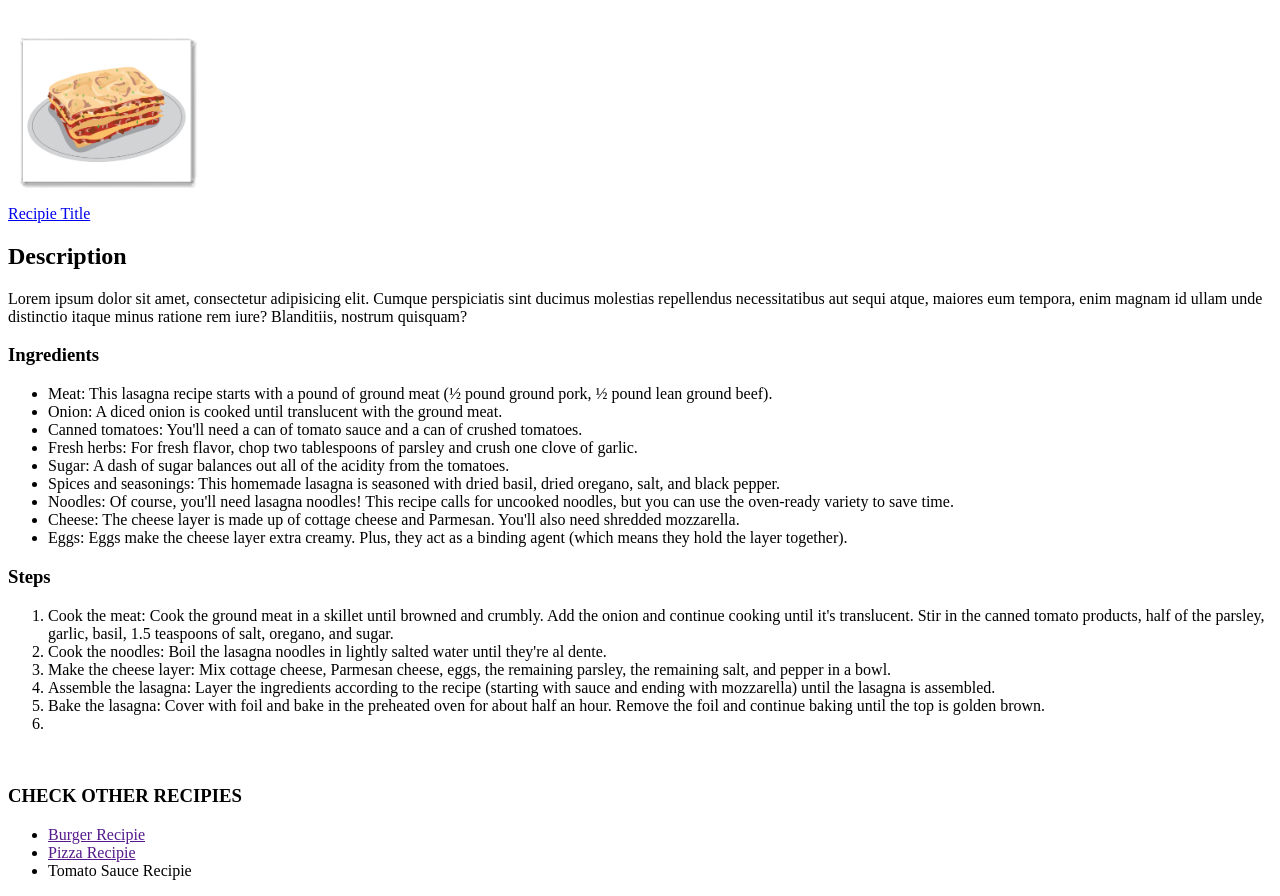
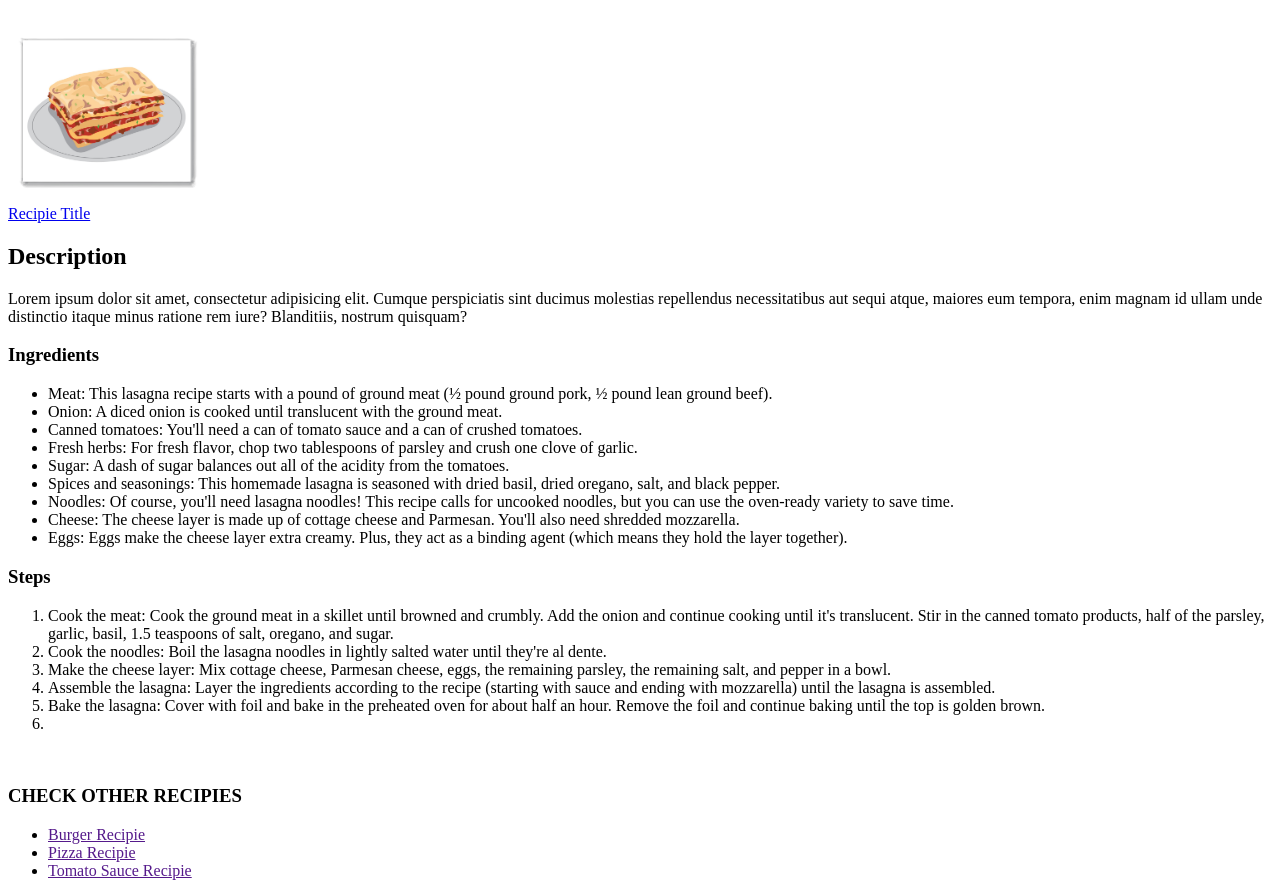
Before and after one commit to joshuaehonoreroms-pixel/New_Git_Test, a plain HTML site: page index.html in a window 1280 px wide. Shown: the part 61-957 px from the top of the page. Drawn offline with Linux system fonts and the light colour scheme.

Commit message:
Corrected tomatoe sauce link

```diff
--- a/index.html
+++ b/index.html
@@ -39,7 +39,7 @@
         <ul>
             <li><a href="">Burger Recipie</a></li>
             <li><a href="">Pizza Recipie</a></li>
-            <li><a href=""></a>Tomato Sauce Recipie</li>
+            <li><a href="">Tomato Sauce Recipie</a></li>
         </ul>
     </main>
     <footer></footer>
```
